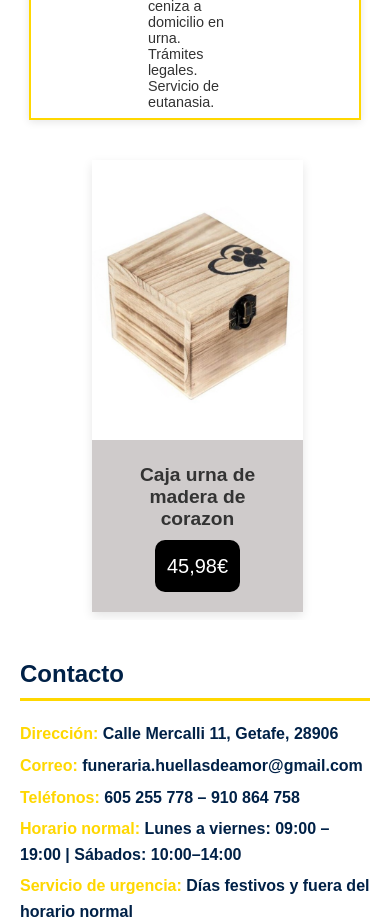
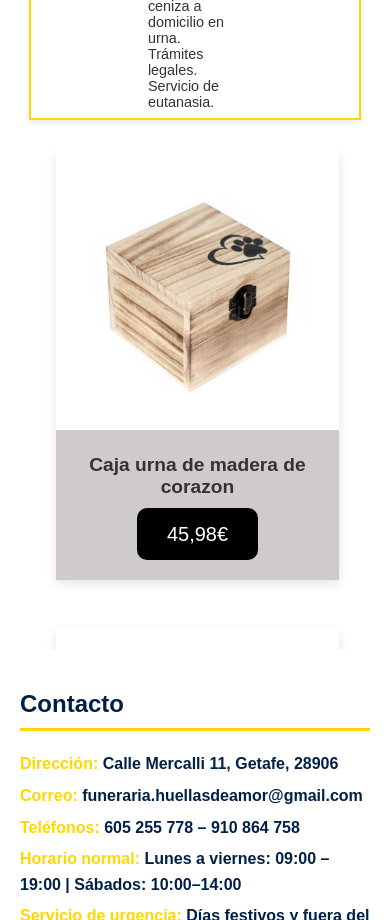
Before and after one commit to Lordfresh/mayra2, a plain HTML site: page index.html in a window 390 px wide. Shown: the part 3140-4060 px from the top of the page. Drawn offline with Linux system fonts and the light colour scheme.

Commit message:
creo nueva media query 403px

```diff
--- a/style.css
+++ b/style.css
@@ -269,3 +269,11 @@ footer {
     display: none;
   }
 }
+@media (max-width: 403px) {
+  .slider-container {
+    margin: 30px auto;
+  }
+  .slider-wrapper {
+    padding: 0px;
+  }
+}
```
